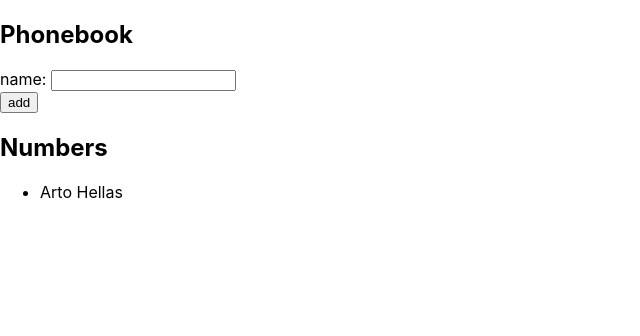
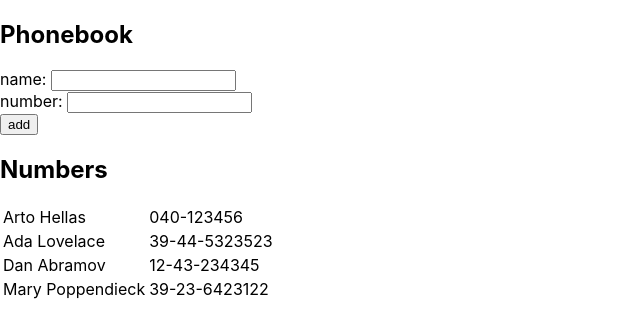
Before and after one commit to GeodesicCarbon/fullstackopen2019, a React (Create React App) app in the folder osa2/puhelinluettelo/: page / in a window 1280 px wide. Shown: the top 336 px of the page, without its empty margins (0-640 px from the left). Built offline with nearby package versions, Linux system fonts and the light colour scheme; the HTML template or start-up script is replaced by a standard one.

Commit message:
Completed exercise 2.8

```diff
--- a/osa2/puhelinluettelo/src/App.js
+++ b/osa2/puhelinluettelo/src/App.js
@@ -1,24 +1,22 @@
 import React, { useState } from 'react'
-
-const Person = ({person}) => (
-  <li>{person.name}</li>
-)
+import Phonebook from './components/Phonebook'
 
 const App = () => {
   const [ persons, setPersons] = useState([
-    { name: 'Arto Hellas'}
+    { name: 'Arto Hellas', number: '040-123456' },
+    { name: 'Ada Lovelace', number: '39-44-5323523' },
+    { name: 'Dan Abramov', number: '12-43-234345' },
+    { name: 'Mary Poppendieck', number: '39-23-6423122' }
   ])
   const [ newName, setNewName ] = useState('')
-
-  const rows = () => persons.map(person =>
-    <Person
-      key={person.name}
-      person={person}
-    />
-  )
+  const [ newNumber, setNewNumber ] = useState('')
 
   const handleNameChange = (event) => {
     setNewName(event.target.value)
+  }
+
+  const handleNumberChange = (event) => {
+    setNewNumber(event.target.value)
   }
 
   const addPerson = (event) => {
@@ -27,32 +25,28 @@ const App = () => {
       window.alert(`${newName} is already added to phonebook`)
     } else {
       const personObject = {
-        name: newName
+        name: newName,
+        number: newNumber
       }
       setPersons(persons.concat(personObject))
       setNewName('')
+      setNewNumber('')
     }
   }
 
+  const personForm = {
+      addPerson,
+      newName,
+      handleNameChange,
+      newNumber,
+      handleNumberChange
+    }
+
   return (
-    <div>
-      <h2>Phonebook</h2>
-      <form onSubmit={addPerson}>
-        <div>
-          name: <input
-                  value={newName}
-                  onChange={handleNameChange}
-                />
-        </div>
-        <div>
-          <button type="submit">add</button>
-        </div>
-      </form>
-      <h2>Numbers</h2>
-      <ul>
-      {rows()}
-      </ul>
-    </div>
+    <Phonebook
+      personForm={personForm}
+      persons={persons}
+    />
   )
 
 }
--- /dev/null
+++ b/osa2/puhelinluettelo/src/components/Phonebook.js
@@ -0,0 +1,51 @@
+import React from 'react'
+
+const Person = ({person}) => (
+  <tr><td>{person.name}</td><td>{person.number}</td></tr>
+)
+
+const Persons = ({persons}) => (
+  <table>
+    <tbody>
+      {persons.map(person =>
+          <Person
+            key={person.name}
+            person={person}
+          />
+      )}
+    </tbody>
+  </table>
+)
+
+const PersonForm = ({personForm}) => (
+  <form onSubmit={personForm.addPerson}>
+    <div>
+      name: <input
+              value={personForm.newName}
+              onChange={personForm.handleNameChange}
+            />
+    </div>
+    <div>
+      number: <input
+              value={personForm.newNumber}
+              onChange={personForm.handleNumberChange}
+            />
+    </div>
+    <div>
+      <button type="submit">add</button>
+    </div>
+  </form>
+)
+
+const Phonebook = ({personForm, persons}) => {
+  return (
+    <div>
+      <h2>Phonebook</h2>
+      <PersonForm personForm={personForm} />
+      <h2>Numbers</h2>
+      <Persons persons={persons}/>
+    </div>
+  )
+}
+
+export default Phonebook
```
